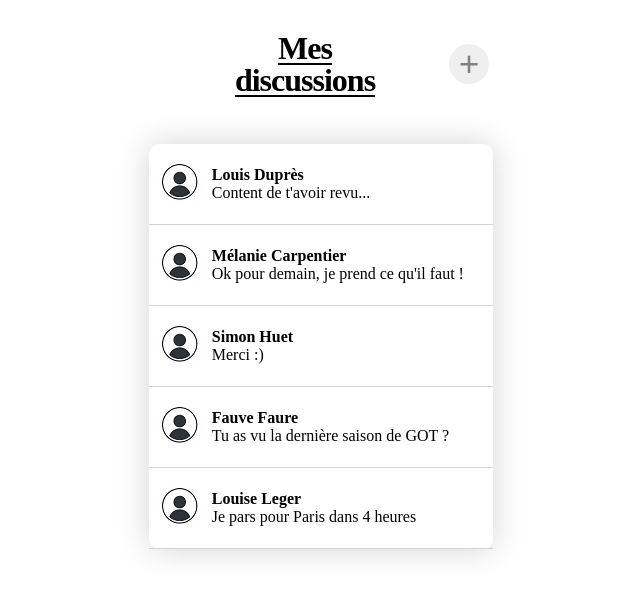
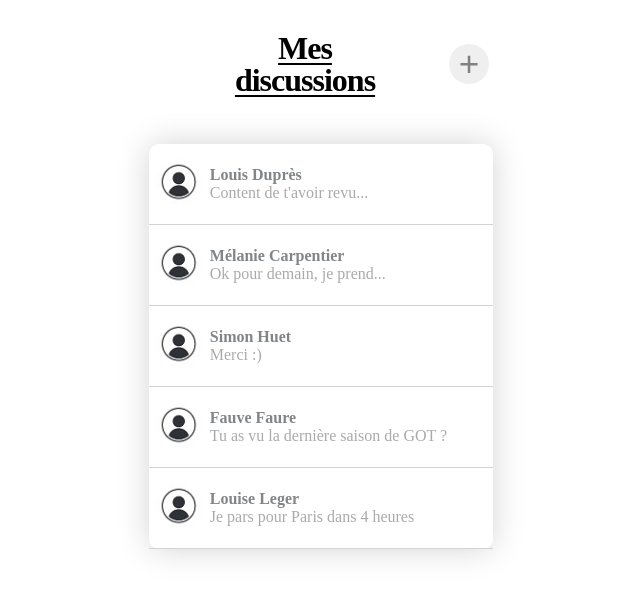
Before and after one commit to JB-Doffemont/React_practice, a React (Create React App) app: page / in a window 1280 px wide. Shown: the top 596 px of the page, without its empty margins (319-959 px from the left). Built offline with nearby package versions, Linux system fonts and the light colour scheme.

Commit message:
commit img + hover

```diff
--- a/src/data/contactData.ts
+++ b/src/data/contactData.ts
@@ -9,7 +9,7 @@
         avatar: "./avatar.jpg",
         name: "Carpentier",
         firstname: "Mélanie",
-        message: "Ok pour demain, je prend ce qu'il faut !",
+        message: "Ok pour demain, je prend...",
     },
     {
         avatar: "./avatar.jpg",
--- a/src/style/main.css
+++ b/src/style/main.css
@@ -73,6 +73,10 @@
   height: 5rem;
 }
 
+.main_cardContainer:hover {
+  background-color: aliceblue;
+}
+
 /**
 * Card style
 */
@@ -80,3 +84,17 @@
 .main_cardImg {
   margin: 0 0.4rem;
 }
+
+img {
+  width: 3rem;
+  height: 3rem;
+  border-radius: 6rem;
+}
+
+.main_cardInfos {
+  color: rgb(130, 133, 136);
+}
+
+.main_cardMessage {
+  color: rgb(170, 170, 170);
+}
```
